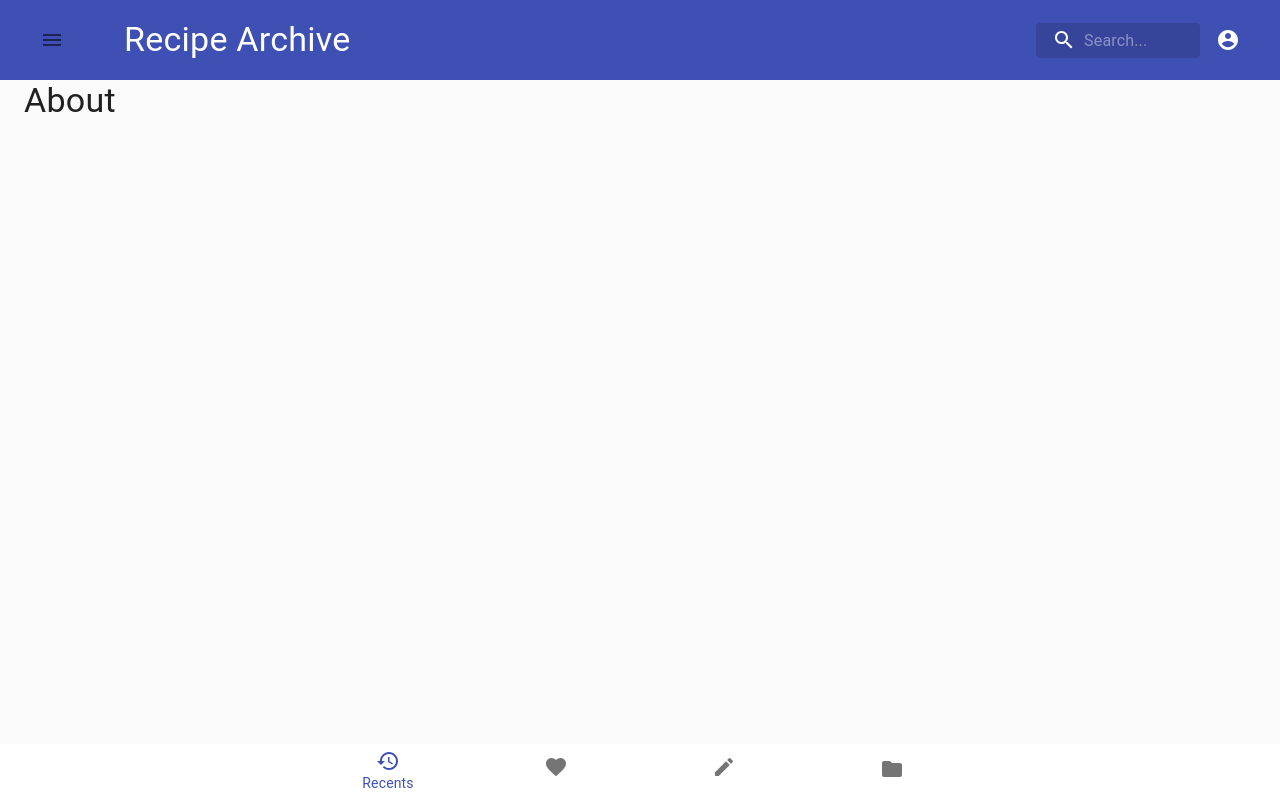
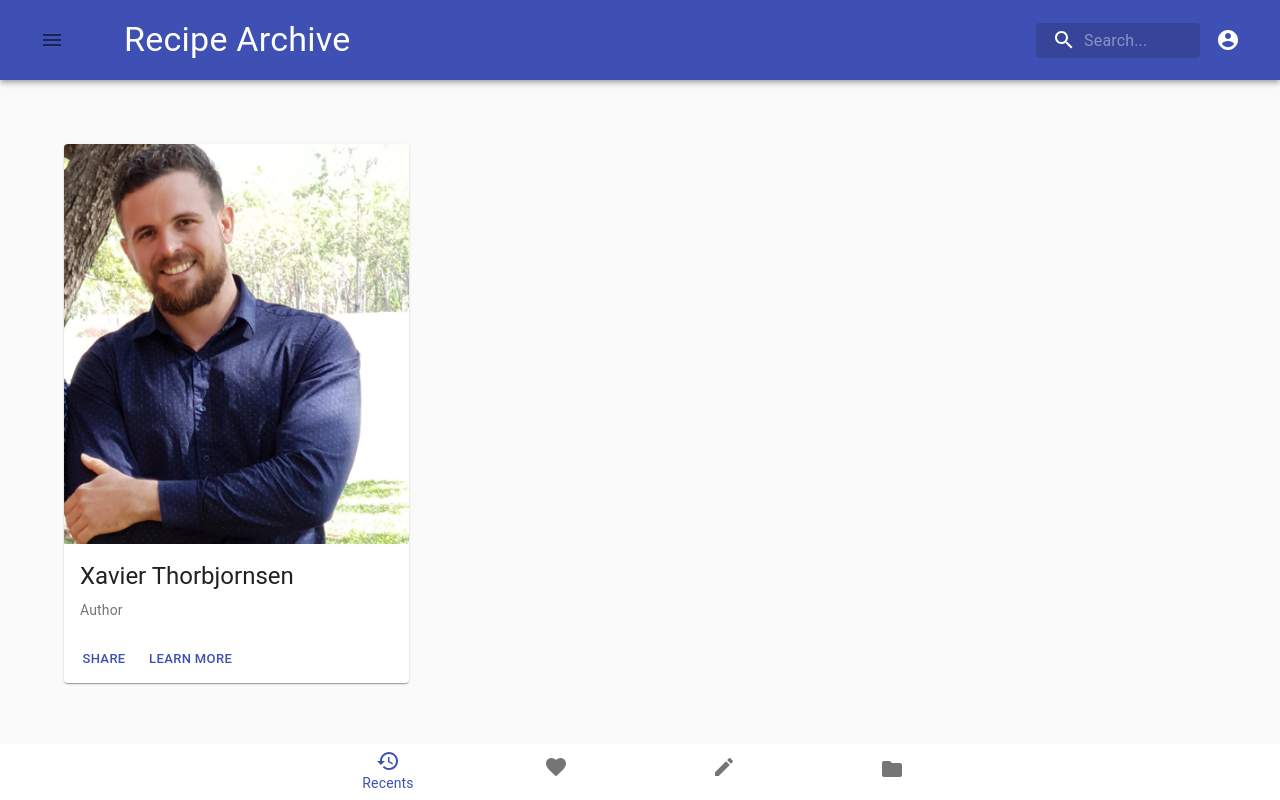
Before and after one commit to Xbjornsen/RecipeX, a React (Create React App) app: page /about in a window 1280 px wide. Built offline with nearby package versions, Linux system fonts and the light colour scheme.

Commit message:
added an about page

```diff
--- a/src/components/About.js
+++ b/src/components/About.js
@@ -1,16 +1,20 @@
 import React from "react";
 import { makeStyles, Typography } from "@material-ui/core";
-import { Container } from "@material-ui/core";
+import Card from "@material-ui/core/Card";
+import Button from "@material-ui/core/Button";
+import CardActionArea from "@material-ui/core/CardActionArea";
+import CardActions from "@material-ui/core/CardActions";
+import CardContent from "@material-ui/core/CardContent";
+import CardMedia from "@material-ui/core/CardMedia";
+import author from '../static/images/author.jpg';
 
 const useStyles = makeStyles((theme) => ({
   root: {
-    background: theme.palette.background.default,
+    maxWidth: 345,
+    margin: theme.spacing(8),
   },
-  container: {
-    display: "flex",
-    postion: "absolute",
-    width: "100%",
-    height: "100%",
+  media: {
+    height: 400,
   },
 }));
 
@@ -18,10 +22,30 @@ export default function About() {
   const classes = useStyles();
 
   return (
-    <div className={classes.root}>
-      <Container className={classes.container}>
-        <Typography variant="h4">About</Typography>
-      </Container>
-    </div>
+    <Card className={classes.root}>
+      <CardActionArea>
+        <CardMedia
+          className={classes.media}
+          image={author}
+          title="Author"
+        />
+        <CardContent>
+          <Typography gutterBottom variant="h5" component="h2">
+            Xavier Thorbjornsen
+          </Typography>
+          <Typography variant="body2" color="textSecondary" component="p">
+            Author
+          </Typography>
+        </CardContent>
+      </CardActionArea>
+      <CardActions>
+        <Button size="small" color="primary">
+          Share
+        </Button>
+        <Button size="small" color="primary">
+          Learn More
+        </Button>
+      </CardActions>
+    </Card>
   );
 }
--- a/src/styles/theme.js
+++ b/src/styles/theme.js
@@ -45,6 +45,12 @@ const theme = createMuiTheme ({
         action: {
             active: 'rgba(0, 0, 0, 0.54)',
             selected: 'rgba(0, 0, 0, 0.08)',
+        },
+        text: {
+            primary: 'rgba(0, 0, 0, 0.87)',
+            secondary: 'rgba(0, 0, 0, 0.54)',
+            disabled: 'rgba(0, 0, 0, 0.38)',
+            hint: 'rgba(0, 0, 0, 0.38)',
         }
     },
 })
```
Also changed, not shown: src/static/images/author.jpg (added), 1 other file (tests, documents, lock files or other folders).
